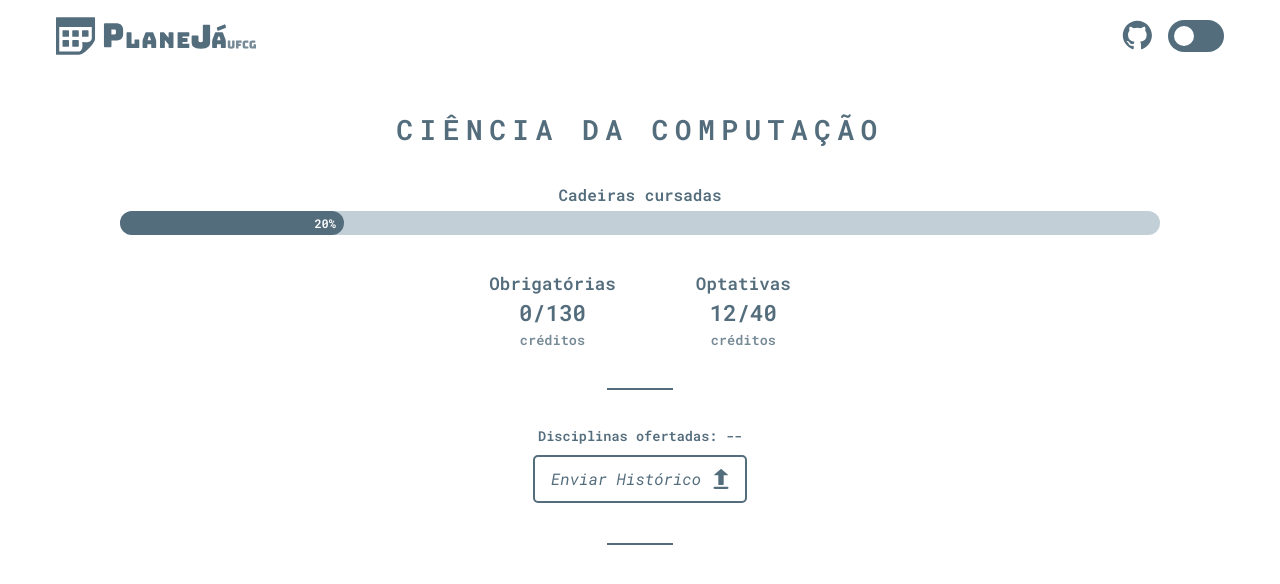
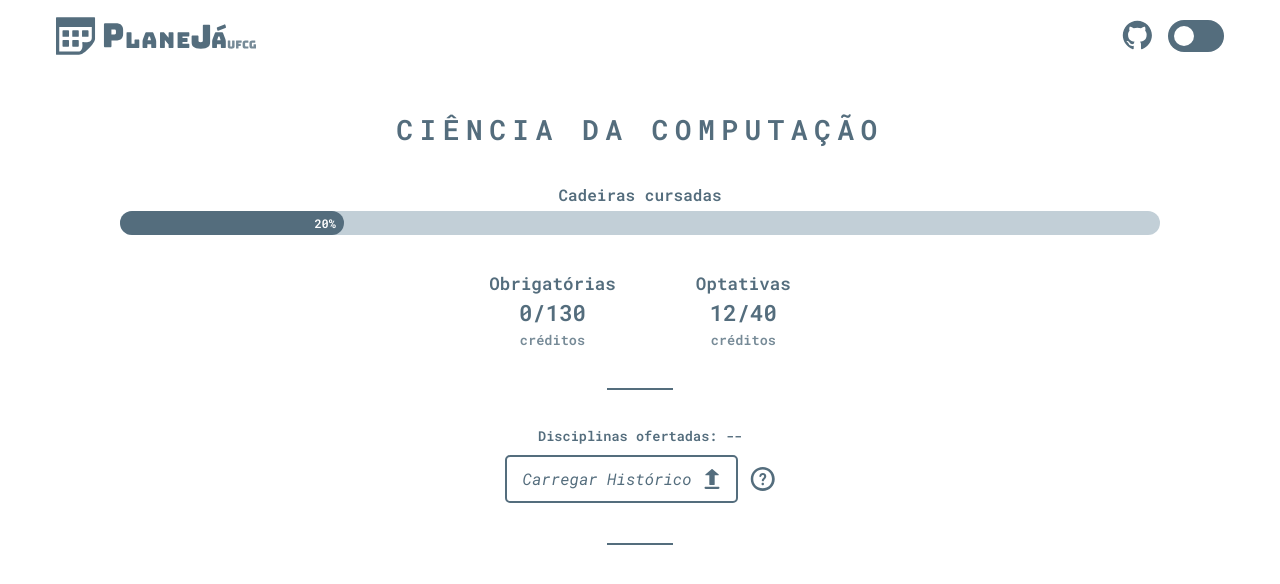
Before and after one commit to RodrigoEC/PlaneJa-Front, a React (Create React App) app: page / in a window 1280 px wide. Shown: the top 584 px of the page. Built offline with nearby package versions, Linux system fonts and the light colour scheme.

Commit message:
Add QuestionIcon

```diff
--- /dev/null
+++ b/src/assets/icons/Question.tsx
@@ -0,0 +1,18 @@
+import { ReactElement } from "react";
+
+export const QuestionIcon = ({ ...props }): ReactElement => {
+  return (
+    <svg
+      width="25"
+      height="24"
+      viewBox="0 0 25 24"
+      fill="none"
+      xmlns="http://www.w3.org/2000/svg"
+      {...props}
+    >
+      <path
+        d="M12.7505 2.47059C18.2645 2.47059 21.9564 6.486 21.9564 12C21.9564 17.514 18.2645 21.1765 12.7505 21.1765C7.23649 21.1765 3.2505 17.514 3.2505 12C3.2505 6.486 7.23649 2.47059 12.7505 2.47059ZM12.7505 0C6.12349 0 0.750488 5.373 0.750488 12C0.750488 18.627 6.12349 24 12.7505 24C19.3775 24 24.7505 18.627 24.7505 12C24.7505 5.373 19.3775 0 12.7505 0ZM14.0005 17C14.0005 17.69 13.4415 18.25 12.7505 18.25C12.0615 18.25 11.5005 17.69 11.5005 17C11.5005 16.31 12.0615 15.75 12.7505 15.75C13.4415 15.75 14.0005 16.31 14.0005 17ZM15.3935 7.002C14.7855 6.386 13.8785 6.047 12.8425 6.047C10.9809 6.047 9.68087 7.17722 9.34076 9.00181C9.23956 9.54474 9.7057 9.997 10.258 9.997C10.8103 9.997 11.2285 9.53225 11.4189 9.01383C11.6922 8.26977 12.2794 7.984 12.8015 7.984C13.4355 7.984 14.1085 8.405 14.1655 9.21C14.2275 10.057 13.7755 10.487 13.2035 11.031C12.1506 12.0325 11.8683 12.6486 11.7954 13.5088C11.7491 14.0546 12.2144 14.499 12.7621 14.499C13.3191 14.499 13.7137 14.022 13.9093 13.5005C14.0342 13.1676 14.2705 12.796 14.7115 12.321C15.3885 11.591 16.2305 10.683 16.2475 9.299C16.2585 8.375 15.9635 7.58 15.3935 7.002Z"
+      />
+    </svg>
+  );
+};
--- a/src/components/FileInput/index.tsx
+++ b/src/components/FileInput/index.tsx
@@ -9,7 +9,7 @@ export const FileInput = (): ReactElement => {
   return (
     <Label>
       <Text>
-        <span>Enviar Histórico</span>
+        <span>Carregar Histórico</span>
         <UploadIcon />
       </Text>
       <input
--- a/src/components/FileUpload/index.tsx
+++ b/src/components/FileUpload/index.tsx
@@ -1,7 +1,7 @@
 import { ReactElement, useEffect, useState } from "react";
 import { useExtractionContext } from "../../contexts/extraction";
 import { FileInput } from "../FileInput";
-import { Wrapper, FileName, ClassesVersion } from "./styles";
+import { Wrapper, FileName, ClassesVersion, UploadContainer, QuestionIcon } from "./styles";
 
 export const FileUpload = (): ReactElement => {
   const { file, classesSemester } = useExtractionContext();
@@ -22,7 +22,10 @@ export const FileUpload = (): ReactElement => {
       <ClassesVersion>
         Disciplinas ofertadas: {classesSemester || "--"}
       </ClassesVersion>
-      <FileInput />
+      <UploadContainer>
+        <FileInput />
+        <QuestionIcon />
+      </UploadContainer>
       {file?.name && <FileName>{`${fileName} carregado`}</FileName>}
     </Wrapper>
   );
--- a/src/components/FileUpload/styles.tsx
+++ b/src/components/FileUpload/styles.tsx
@@ -1,4 +1,5 @@
 import styled from "styled-components";
+import { QuestionIcon as Question } from "../../assets/icons/Question";
 
 export const Wrapper = styled.nav`
   display: flex;
@@ -21,3 +22,19 @@ export const FileName = styled.span`
   font-weight: bold;
   font-size: 0.75rem;
 `;
+
+export const UploadContainer = styled.div`
+  display: flex;
+  align-items: center;
+  gap: 0.8rem;
+`
+
+export const QuestionIcon = styled(Question)`
+  fill: ${({ theme }) => theme.colors.primary};
+  transition: 0.3s;
+  cursor: pointer;
+
+  &:hover {
+    opacity: 0.6;
+  }
+`
```
